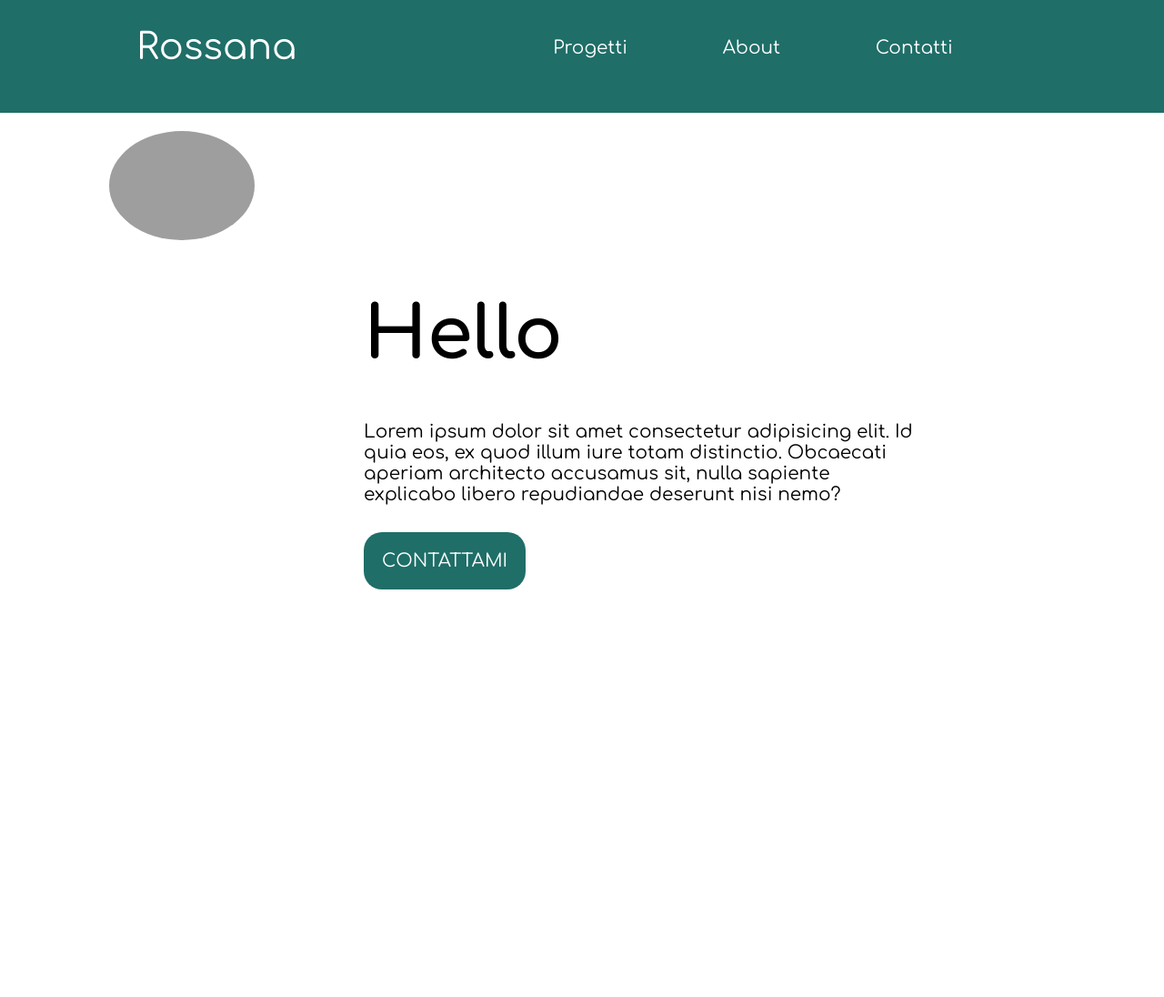
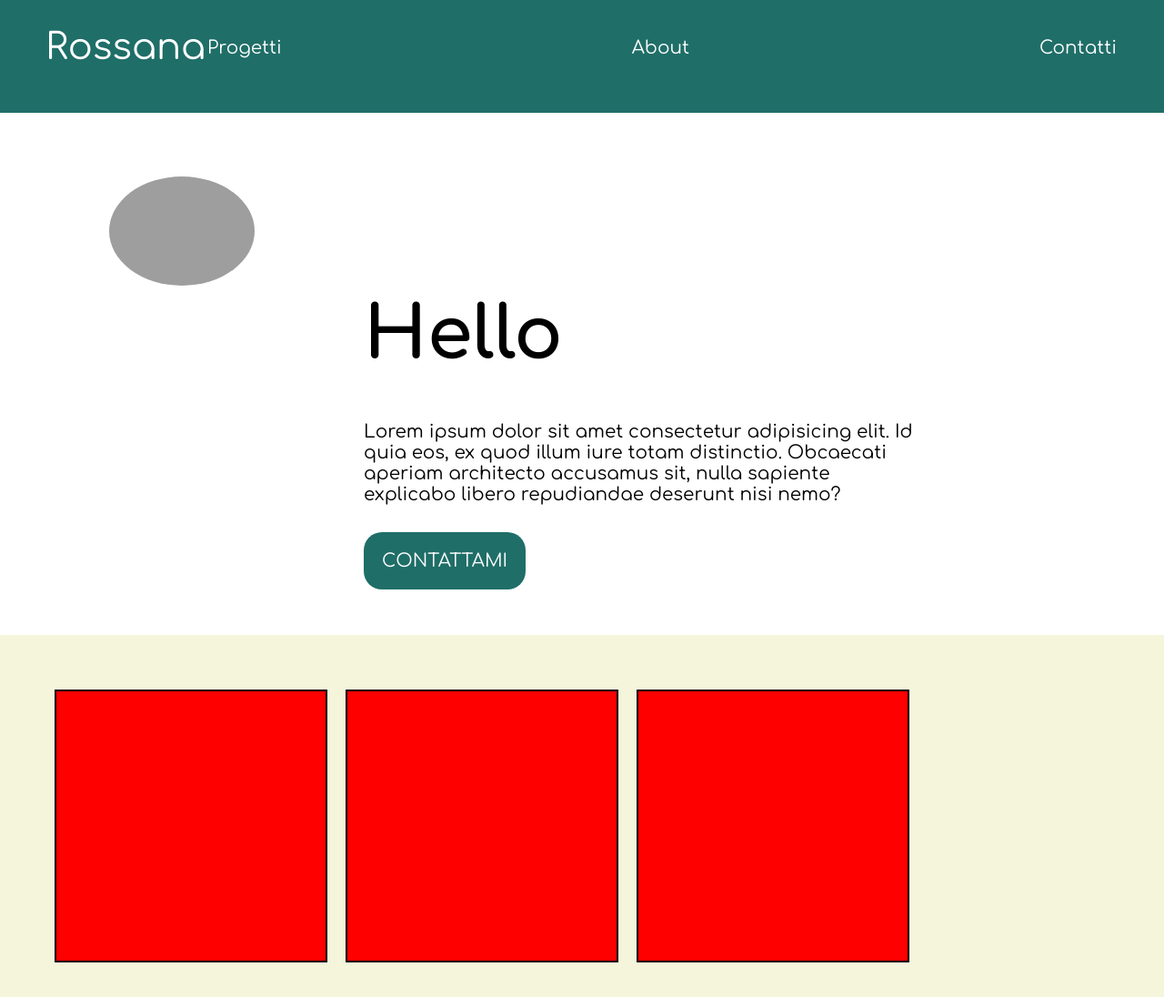
Before and after one commit to Rossana-Burbello/The-Portfolio-Rossana, a plain HTML site: page index.html in a window 1280 px wide. Shown: the part 20-1116 px from the top of the page at 91% size. Before the commit the page ends 944 px from the top, so only its background shows below. Drawn offline with Linux system fonts and the light colour scheme; grey boxes are pictures that could not be loaded.

Commit message:
creato blocco riquadri progetti

```diff
--- a/assets/css/style.css
+++ b/assets/css/style.css
@@ -11,19 +11,21 @@
     padding:50px;
     display: flex;
     width:100%;
+    display:flex;
 
 }
 
 .navbar{
     margin: auto;
-    text-align: center;
     width:1000px;
+    display:flex;
+    justify-content: space-between;
 
 }
 
 a{
     text-decoration: none;
-    padding-left: 100px;
+
 }
 
 a.Nome{
@@ -34,19 +36,20 @@ a.Nome{
 .navbar a{
     font-size: 20px;
     color: white;
-    justify-content: flex-end;
+
 }
 
+
 .container1{
-    height:800px;
+    margin-top: 50px;
+    margin-bottom: 50px;
     display: flex;
 }
 
-.Intro{
-    margin-top:200px;
+.intro{
+    padding-top:150px;
     width:60%;
 }
-
 
 
 img{
@@ -58,18 +61,18 @@ img{
     margin-top: 20px;
 }
 
-.Intro h1{
+.intro h1{
     font-size:80px;
 }
 
-.Intro p{
+.intro p{
     width:80%;
     font-size:20px;
     margin-top:50px;
     margin-right:50px;
 }
 
-.Intro button{
+.intro button{
     background-color:rgb(31, 110, 104);
     color:white;
     margin-top: 30px;
@@ -79,3 +82,24 @@ img{
     border:none;
 
 }
+
+.container2{
+    background-color: beige;
+    padding:50px;
+}
+
+.container2:after{
+    clear:both;
+    display:table;
+    content:"";
+}
+
+.project{
+    width: 300px;
+    height: 300px;
+    background-color: red;
+    float:left;
+    border:2px solid black;
+    margin:10px;
+
+}
--- a/index.html
+++ b/index.html
@@ -19,14 +19,14 @@
         </nav>
     </div>
 
-<!--INIZIO PRIMO BLOCCO-->
+<!--INIZIO primo blocco-->
     <div class="container1">
 
         <div class="Photo">
             <img src="img/foto.png" alt="">
         </div>
 
-        <div class="Intro">
+        <div class="intro">
             <h1>Hello</h1>
             <p>Lorem ipsum dolor sit amet consectetur adipisicing elit. Id quia eos, ex quod illum iure totam distinctio. Obcaecati aperiam architecto accusamus sit, nulla sapiente explicabo libero repudiandae deserunt nisi nemo?</p>
             <button> CONTATTAMI</button>
@@ -36,6 +36,9 @@
     </div>
 
     <div class="container2">
+        <div class="project"></div>
+        <div class="project"></div>
+        <div class="project"></div>
 
     </div>
 
```
